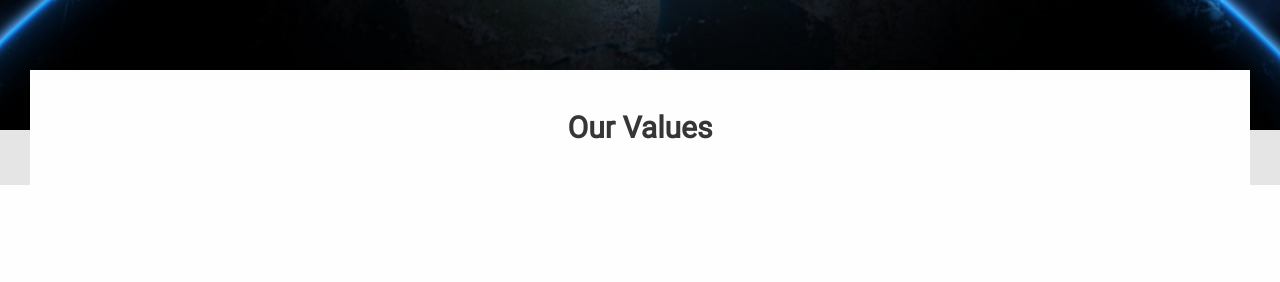
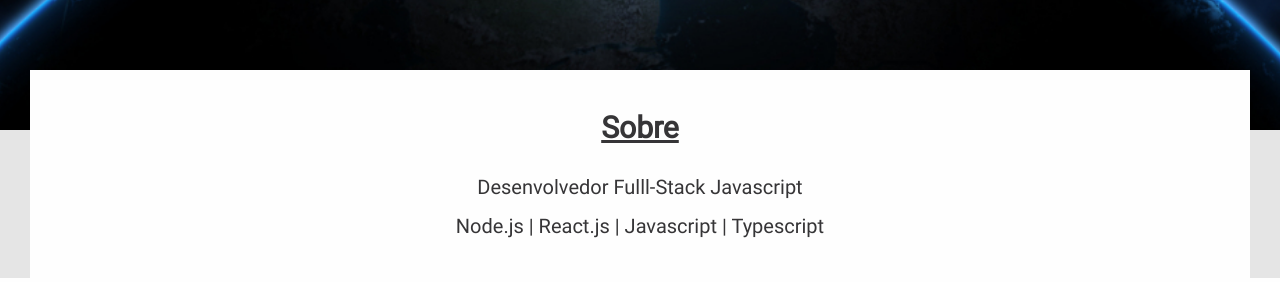
Before and after one commit to karanmelo/karanmelo-page, a React (Create React App) app: page / in a window 1280 px wide. Shown: the part 670-952 px from the top of the page. Built offline with nearby package versions, Linux system fonts and the light colour scheme.

Commit message:
fix: update about section

```diff
--- a/src/components/layouts/Layout/Main/Content/SectionAbout/About/index.tsx
+++ b/src/components/layouts/Layout/Main/Content/SectionAbout/About/index.tsx
@@ -1,7 +1,15 @@
 import React from 'react';
 
-import { Container } from './styles';
+import { Container, Title, Content } from './styles';
 
-const About: React.FC = () => <Container />;
+const About: React.FC = () => (
+  <Container>
+    <Title>Sobre</Title>
+    <Content>
+      <p>Desenvolvedor Fulll-Stack Javascript</p>
+      <p>Node.js | React.js | Javascript | Typescript</p>
+    </Content>
+  </Container>
+);
 
 export default About;
--- a/src/components/layouts/Layout/Main/Content/SectionAbout/About/styles.tsx
+++ b/src/components/layouts/Layout/Main/Content/SectionAbout/About/styles.tsx
@@ -3,7 +3,29 @@
 export const Container = styled.div`
   width: 100%;
   height: 100%;
+  padding: 4rem 18rem;
 
   display: flex;
   flex-direction: column;
+  justify-content: center;
+  align-items: center;
+  gap: 30px;
 `;
+
+export const Title = styled.h2`
+  width: 100%;
+
+  font-size: 3rem;
+  text-align: center;
+  text-decoration: underline;
+`;
+
+export const Content = styled.div`
+  display: flex;
+  flex-direction: column;
+  justify-content: center;
+  align-items: center;
+  gap: 15px;
+
+  font-size: 2rem;
+`;
--- a/src/components/layouts/Layout/Main/Content/SectionAbout/OurValues/index.tsx
+++ /dev/null
@@ -1,11 +0,0 @@
-import React from 'react';
-
-import { Container } from './styles';
-
-const OurValues: React.FC = () => (
-  <Container>
-    <h2>Our Values</h2>
-  </Container>
-);
-
-export default OurValues;
--- a/src/components/layouts/Layout/Main/Content/SectionAbout/OurValues/styles.tsx
+++ /dev/null
@@ -1,21 +0,0 @@
-import styled from 'styled-components';
-
-export const Container = styled.div`
-  width: 100%;
-  height: 100%;
-  padding: 4rem 18rem;
-
-  display: flex;
-  flex-direction: column;
-  justify-content: center;
-  align-items: center;
-
-  background-color: var(--background-theme);
-
-  & h2 {
-    width: 100%;
-
-    font-size: 3rem;
-    text-align: center;
-  }
-`;
--- a/src/components/layouts/Layout/Main/Content/SectionAbout/index.tsx
+++ b/src/components/layouts/Layout/Main/Content/SectionAbout/index.tsx
@@ -1,14 +1,12 @@
 import React from 'react';
 
 import About from './About';
-import OurValues from './OurValues';
-import { Container } from './styles';
+import { Section } from './styles';
 
 const SectionAbout: React.FC = () => (
-  <Container>
-    <OurValues />
+  <Section id="about">
     <About />
-  </Container>
+  </Section>
 );
 
 export default SectionAbout;
--- a/src/components/layouts/Layout/Main/Content/SectionAbout/styles.tsx
+++ b/src/components/layouts/Layout/Main/Content/SectionAbout/styles.tsx
@@ -1,13 +1,11 @@
 import styled from 'styled-components';
 
-import TechBackground from '../../../../../../assets/tech-background.jpg';
-
-export const Container = styled.div`
+export const Section = styled.section`
   width: 100%;
   height: 100%;
 
   display: flex;
   flex-direction: column;
 
-  background: url(${TechBackground}) center no-repeat;
+  background-color: var(--background-theme);
 `;
```
